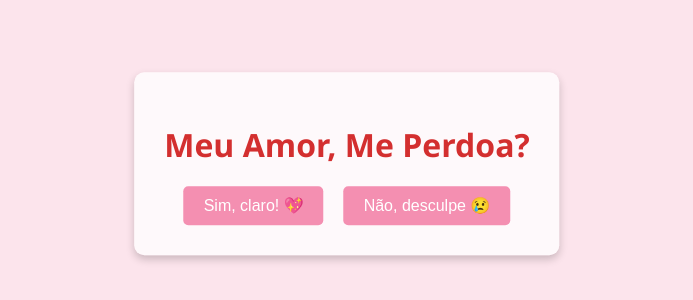
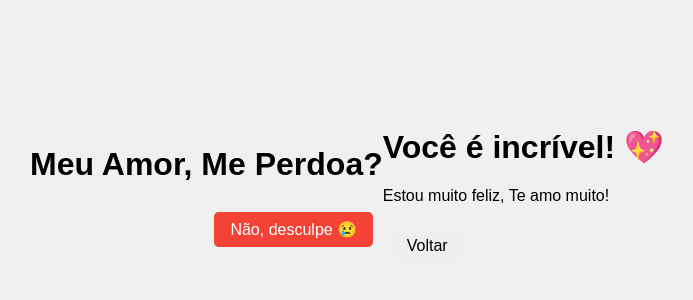
Before and after one commit to bravoon/is-my-life, a plain HTML site: page index.html in a window 1280 px wide. Shown: the part 236-536 px from the top of the page, without its empty margins (293-986 px from the left). Drawn offline with Linux system fonts and the light colour scheme.

Commit message:
Update index.css

```diff
--- a/index.css
+++ b/index.css
@@ -1,85 +1,57 @@
 body {
+    font-family: Arial, sans-serif;
     display: flex;
     justify-content: center;
     align-items: center;
     height: 100vh;
-    background-color: #fce4ec;
-    font-family: 'Segoe UI', Tahoma, Geneva, Verdana, sans-serif;
     margin: 0;
-    background-image: url('fundo-romantico.jpg');
-    background-size: cover;
-    background-position: center;
+    background-color: #f0f0f0;
+    overflow: hidden; /* Prevent scrolling to keep the button visible */
 }
 
-.container, .thank-you-screen {
+.container {
     text-align: center;
-    background-color: rgba(255, 255, 255, 0.8);
-    padding: 30px;
-    border-radius: 10px;
-    box-shadow: 0 4px 8px rgba(0, 0, 0, 0.2);
+    position: relative;
+}
+
+.message p {
+    font-size: 1.5rem;
+    margin-bottom: 1rem;
+}
+
+button {
+    font-size: 1rem;
+    padding: 0.5rem 1rem;
+    margin: 0.5rem;
+    border: none;
+    border-radius: 5px;
+    cursor: pointer;
+    position: absolute;
+}
+
+#yes-button {
+    background-color: #4CAF50;
+    color: white;
+}
+
+#no-button {
+    background-color: #f44336;
+    color: white;
+}
+
+.popup {
     position: absolute;
     top: 50%;
     left: 50%;
     transform: translate(-50%, -50%);
-    display: none; /* Esconde as telas por padrão */
+    padding: 2rem;
+    background-color: #fff;
+    border: 1px solid #ccc;
+    border-radius: 5px;
+    box-shadow: 0 4px 8px rgba(0, 0, 0, 0.2);
+    z-index: 1000;
 }
 
-#initial-screen {
-    display: block; /* Mostra a tela inicial */
+.hidden {
+    display: none;
 }
-
-.thank-you-screen {
-    display: none; /* Esconde a tela de agradecimento por padrão */
-}
-
-h1 {
-    color: #d32f2f;
-    margin-bottom: 20px;
-    font-size: 2rem;
-}
-
-.buttons {
-    display: flex;
-    justify-content: center;
-    gap: 20px;
-}
-
-button {
-    padding: 10px 20px;
-    font-size: 16px;
-    cursor: pointer;
-    border: none;
-    border-radius: 5px;
-    background-color: #f48fb1;
-    color: white;
-    transition: background-color 0.3s, transform 0.3s;
-}
-
-button:hover {
-    background-color: #d81b60;
-    transform: scale(1.1);
-}
-/* Estilos padrão para desktop */
-body {
-    font-size: 16px;
-}
-
-/* Estilos para dispositivos com largura máxima de 600px (móveis) */
-@media (max-width: 600px) {
-    body {
-        font-size: 14px;
-    }
-
-    .container {
-        padding: 10px;
-    }
-
-    .buttons {
-        flex-direction: column;
-    }
-
-    button {
-        width: 100%;
-        margin-bottom: 10px;
-    }
-}
```
